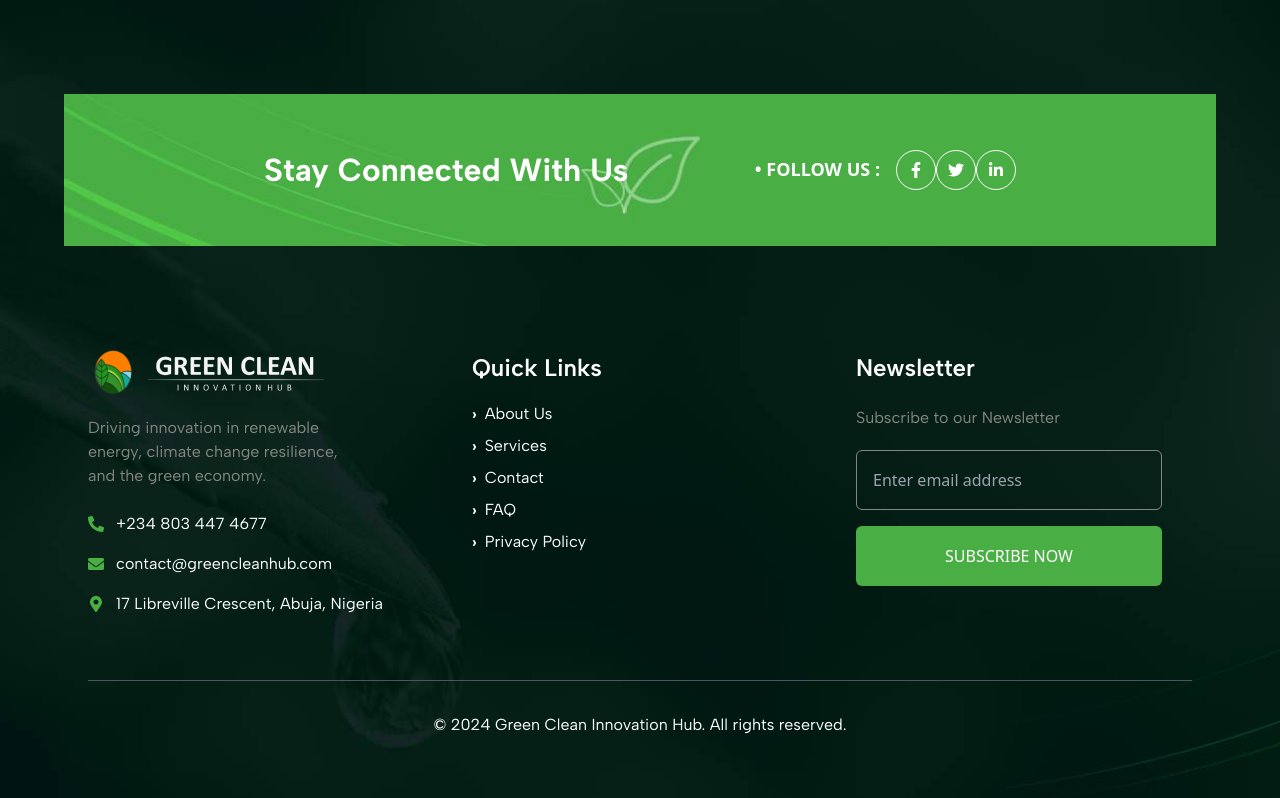
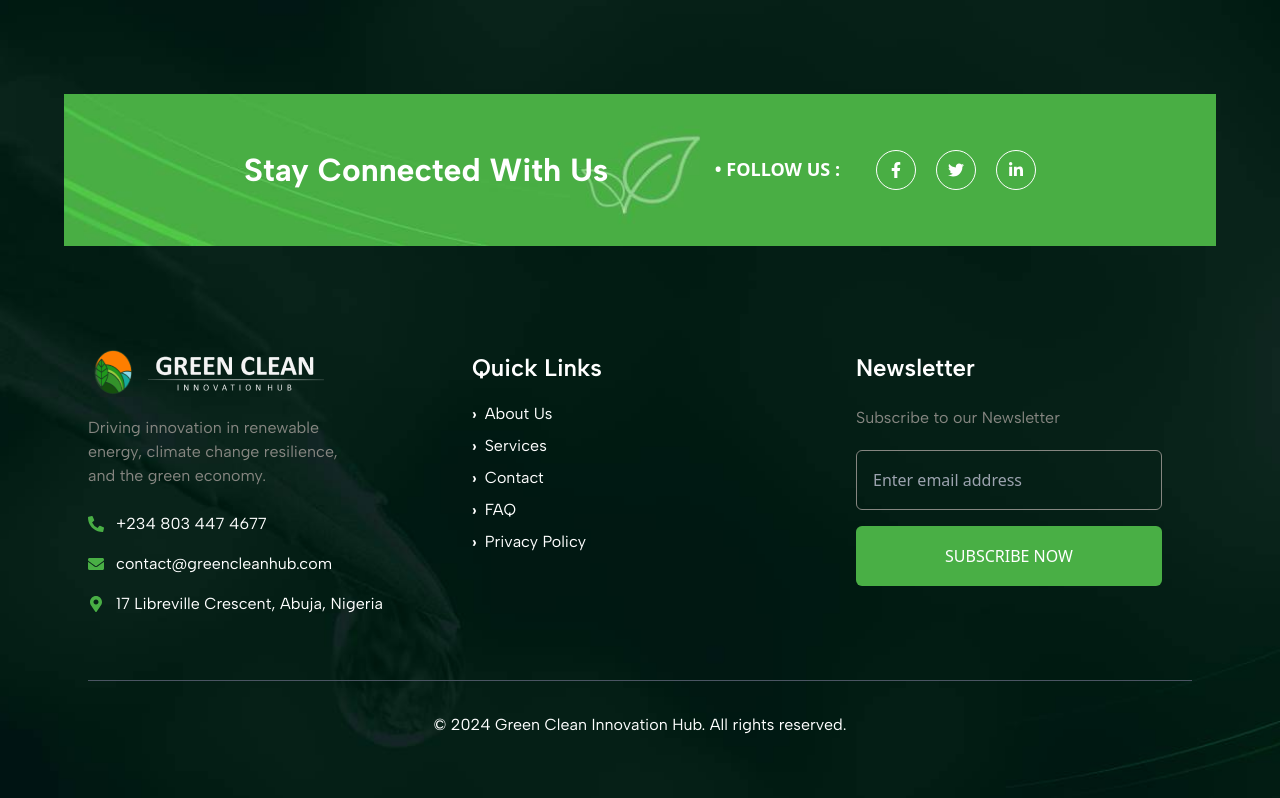
Before and after one commit to voweiro/GreenNigeria, a React (Create React App) app: page / in a window 1280 px wide. Shown: the part 4551-5349 px from the top of the page. Built offline with nearby package versions, Linux system fonts and the light colour scheme.

Commit message:
fixing the footer space

```diff
--- a/src/Components/Footer/Down.jsx
+++ b/src/Components/Footer/Down.jsx
@@ -16,26 +16,26 @@ function Down() {
         </div>
 
         {/* Right Section */}
-        <div className="flex flex-wrap items-center  justify-center space-y-2 md:space-y-0 md:space-x-4">
+        <div className="flex flex-wrap items-center  justify-center md:space-y-0 md:space-x-4">
           <span className="text-[14px] font-semibold whitespace-nowrap md:text-[16px] lg:text-[18px]">
             • FOLLOW US :
           </span>
           <div className="flex justify-center">
           <a
             href="#"
-            className="flex items-center justify-center w-8 h-8 text-white transition duration-200 border border-white rounded-full hover:bg-gray-200 hover:text-[#49AF45] md:w-10 md:h-10"
+            className="flex ml-5 items-center justify-center w-8 h-8 text-white transition duration-200 border border-white rounded-full hover:bg-gray-200 hover:text-[#49AF45] md:w-10 md:h-10"
           >
             <FaFacebookF />
           </a>
           <a
             href="#"
-            className="flex items-center justify-center w-8 h-8 text-white transition duration-200 border border-white rounded-full hover:bg-gray-200 hover:text-[#49AF45] md:w-10 md:h-10"
+            className="flex  ml-5 items-center justify-center w-8 h-8 text-white transition duration-200 border border-white rounded-full hover:bg-gray-200 hover:text-[#49AF45] md:w-10 md:h-10"
           >
             <FaTwitter />
           </a>
           <a
             href="#"
-            className="flex items-center justify-center w-8 h-8 text-white transition duration-200 border border-white rounded-full hover:bg-gray-200 hover:text-[#49AF45] md:w-10 md:h-10"
+            className="flex  ml-5 items-center justify-center w-8 h-8 text-white transition duration-200 border border-white rounded-full hover:bg-gray-200 hover:text-[#49AF45] md:w-10 md:h-10"
           >
             <FaLinkedinIn />
           </a>
```
